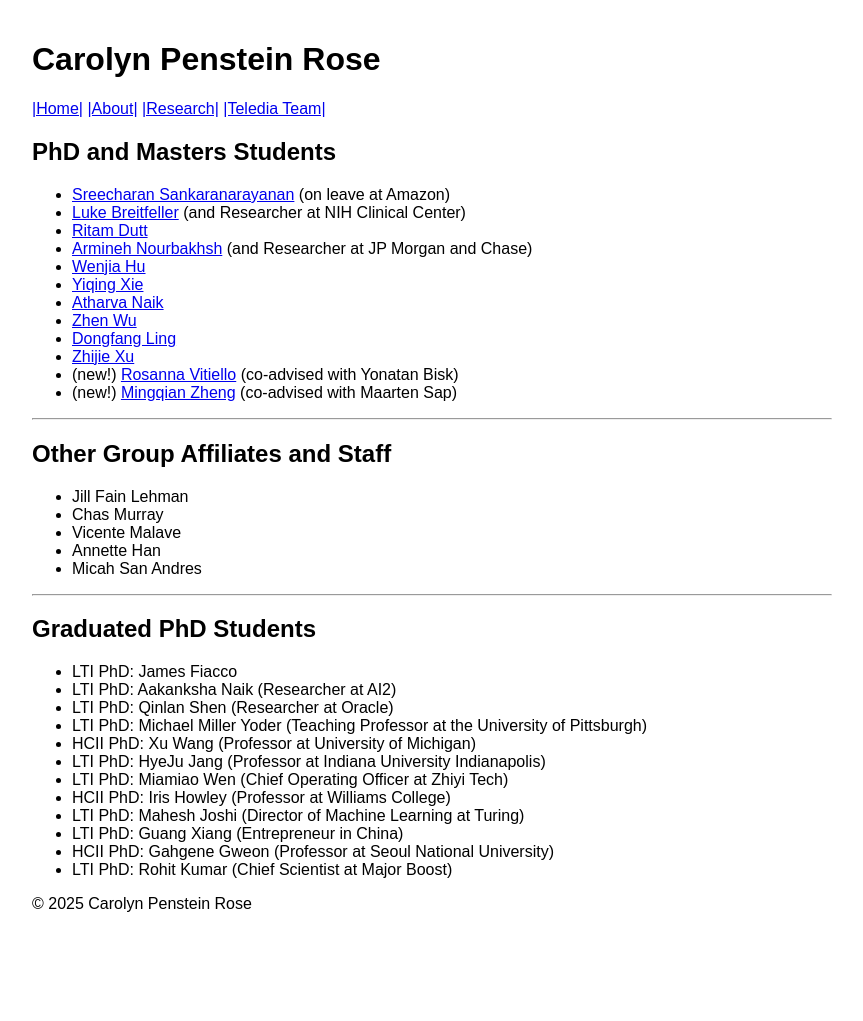
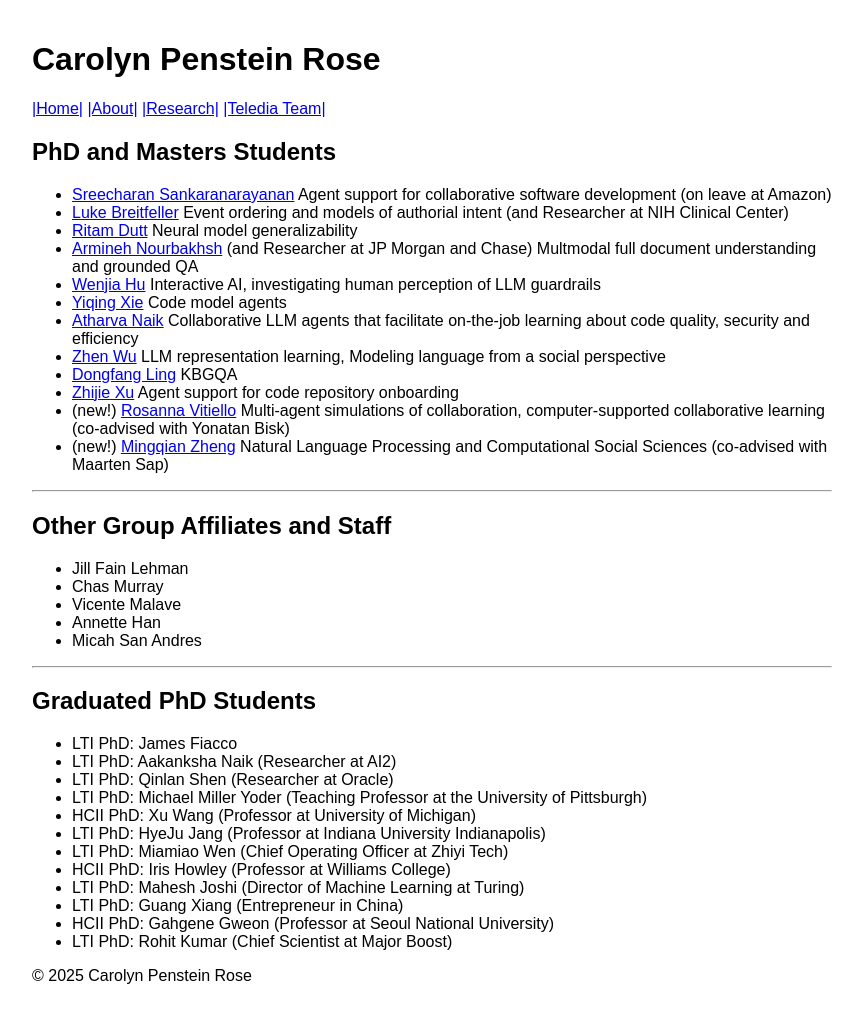
Before and after one commit to cp3a/cp3a.github.io, a Jekyll site: the page built from Teledia Team/index.md, in a window 1280 px wide. Shown: the whole page, without its empty margins (208-1071 px from the left). Built offline with Jekyll 4.4.1, drawn with Linux system fonts in a browser that asks for light colours; before the commit the page ends 949 px from its top, so only the background shows below that.

Commit message:
Update index.md

```diff
--- a/Teledia Team/index.md
+++ b/Teledia Team/index.md
@@ -4,18 +4,18 @@ title: Teledia Team
 ---
 ## PhD and Masters Students
 
-- [Sreecharan Sankaranarayanan](https://www.linkedin.com/in/sreecharansankaranarayanan/) (on leave at Amazon)
-- [Luke Breitfeller](https://www.lti.cs.cmu.edu/people/students/breitfeller-luke.html) (and Researcher at NIH Clinical Center)
-- [Ritam Dutt](https://shorit.github.io/)
-- [Armineh Nourbakhsh](https://scholar.google.com/citations?user=Itf3MeIAAAAJ&hl=en) (and Researcher at JP Morgan and Chase)
-- [Wenjia Hu](https://scholar.google.com/citations?user=qklNza8AAAAJ&hl=en)
-- [Yiqing Xie](https://yiqingxyq.github.io/)
-- [Atharva Naik](https://atharva-naik.github.io/)
-- [Zhen Wu](https://www.lti.cs.cmu.edu/people/students/wu-zhen.html)
-- [Dongfang Ling](https://www.linkedin.com/in/dongfang-ling/?locale=en_US)
-- [Zhijie Xu](https://scholar.google.com/citations?user=ksZUhSIAAAAJ&hl=en)
-- (new!) [Rosanna Vitiello](https://rosavitiello.github.io/) (co-advised with Yonatan Bisk)
-- (new!) [Mingqian Zheng](https://eeelisa.github.io/) (co-advised with Maarten Sap)
+- [Sreecharan Sankaranarayanan](https://www.linkedin.com/in/sreecharansankaranarayanan/) Agent support for collaborative software development (on leave at Amazon)
+- [Luke Breitfeller](https://www.lti.cs.cmu.edu/people/students/breitfeller-luke.html) Event ordering and models of authorial intent (and Researcher at NIH Clinical Center)
+- [Ritam Dutt](https://shorit.github.io/) Neural model generalizability
+- [Armineh Nourbakhsh](https://scholar.google.com/citations?user=Itf3MeIAAAAJ&hl=en) (and Researcher at JP Morgan and Chase) Multmodal full document understanding and grounded QA
+- [Wenjia Hu](https://scholar.google.com/citations?user=qklNza8AAAAJ&hl=en) Interactive AI, investigating human perception of LLM guardrails
+- [Yiqing Xie](https://yiqingxyq.github.io/) Code model agents
+- [Atharva Naik](https://atharva-naik.github.io/) Collaborative LLM agents that facilitate on-the-job learning about code quality, security and efficiency
+- [Zhen Wu](https://www.lti.cs.cmu.edu/people/students/wu-zhen.html) LLM representation learning, Modeling language from a social perspective
+- [Dongfang Ling](https://www.linkedin.com/in/dongfang-ling/?locale=en_US) KBGQA
+- [Zhijie Xu](https://scholar.google.com/citations?user=ksZUhSIAAAAJ&hl=en) Agent support for code repository onboarding
+- (new!) [Rosanna Vitiello](https://rosavitiello.github.io/) Multi-agent simulations of collaboration, computer-supported collaborative learning (co-advised with Yonatan Bisk)
+- (new!) [Mingqian Zheng](https://eeelisa.github.io/) Natural Language Processing and Computational Social Sciences (co-advised with Maarten Sap)
 
 ---
 
```
